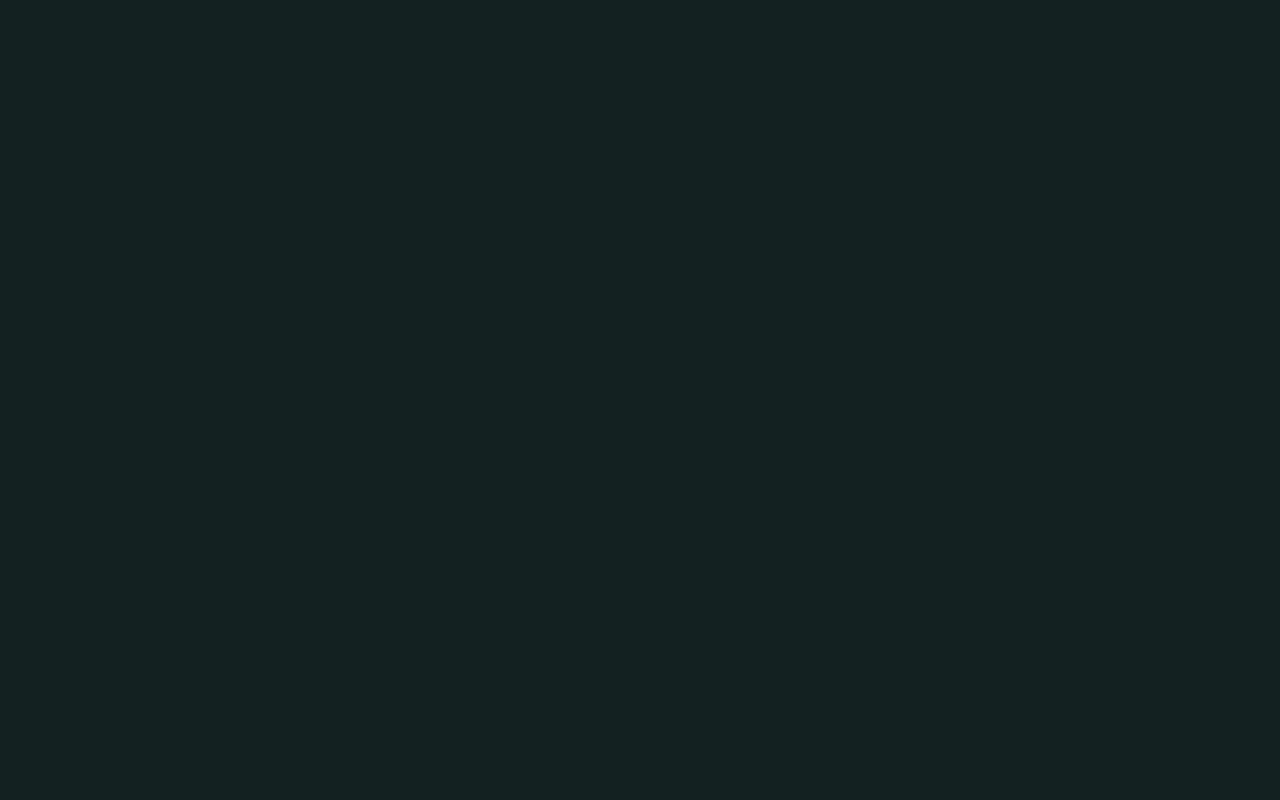
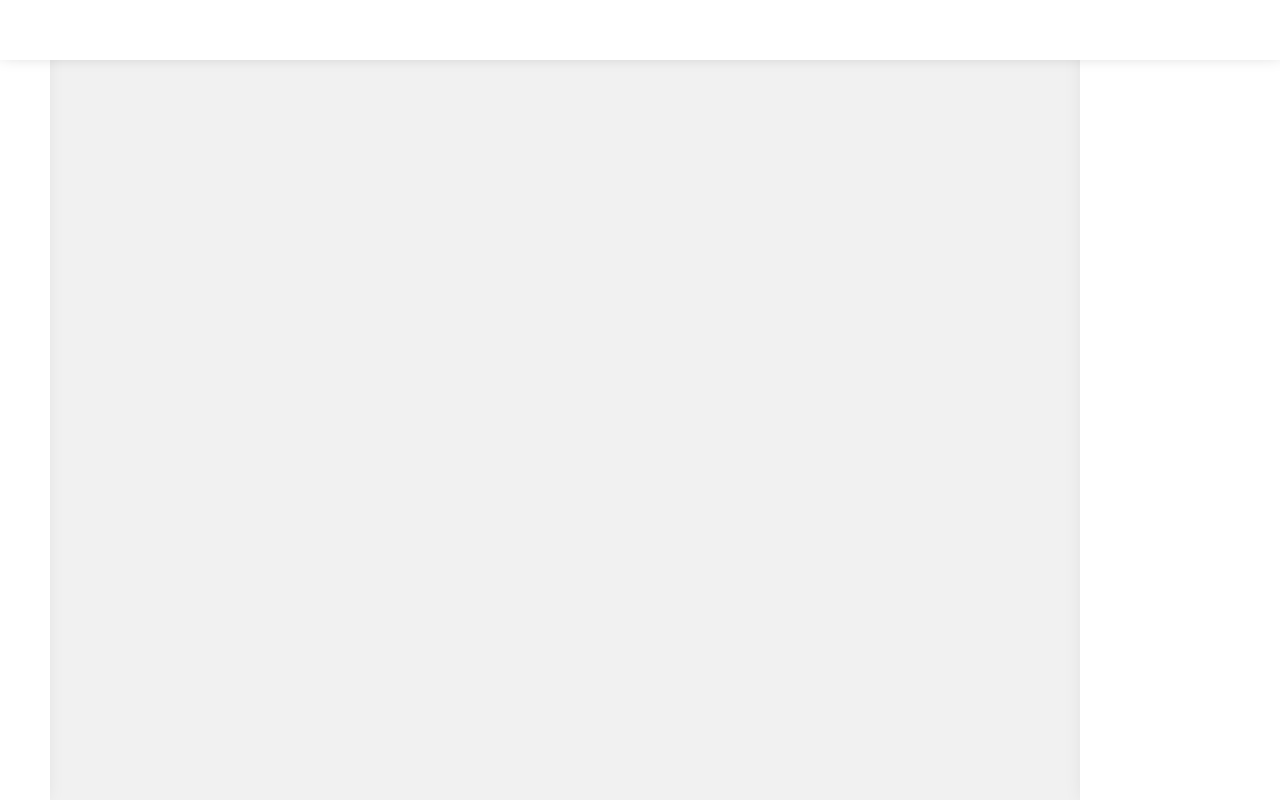
Before and after one commit to john555/drag, a website: page src/index.html in a window 1280 px wide. Drawn offline with nearby package versions, Linux system fonts and the light colour scheme; files that its build step writes are made by us from their sources.

Commit message:
Add basic UI layout

```diff
--- a/src/index.html
+++ b/src/index.html
@@ -4,10 +4,15 @@
   <meta charset="UTF-8">
   <meta name="viewport" content="width=device-width, initial-scale=1.0">
   <meta http-equiv="X-UA-Compatible" content="ie=edge">
-  <title></title>
+  <title>Drag</title>
   <link rel="stylesheet" href="/css/style.css">
 </head>
 <body>
+  <div class="appBar"></div>
+  <aside class="toolbar"></aside>
+  <main class="workspace">
 
+  </main>
+  <aside class="propertiesBar"></aside>
 </body>
 </html>
--- /dev/null
+++ b/src/scss/_app-bar.scss
@@ -0,0 +1,10 @@
+.appBar {
+  position: fixed;
+  top: 0;
+  left: 0;
+  width: 100vw;
+  background: #fff;
+  height: $appBarHeight;
+  z-index: 2;
+  box-shadow: 1px -10px 20px rgba(0, 0, 0, 0.4);
+}
--- /dev/null
+++ b/src/scss/_global.scss
@@ -0,0 +1,16 @@
+* {
+    box-sizing: border-box;
+    margin: 0;
+}
+
+:root {
+    font-size: 62.5%;
+}
+
+body {
+    font-size: 1.6rem;
+    background: #f1f1f1;
+    color: #555;
+    margin: 0;
+    min-height: 100vh;
+}
--- /dev/null
+++ b/src/scss/_properties-bar.scss
@@ -0,0 +1,10 @@
+.propertiesBar {
+  position: fixed;
+  top: 0;
+  right: 0;
+  min-width: 20rem;
+  height: 100vh;
+  padding-top: $appBarHeight;
+  background: #fff;
+  box-shadow: 5px 0 20px rgba(0, 0, 0, 0.1);
+}
--- /dev/null
+++ b/src/scss/_toolbar.scss
@@ -0,0 +1,10 @@
+.toolbar {
+  position: fixed;
+  top: 0;
+  left: 0;
+  width: $toolbarWidth;
+  height: 100vh;
+  padding-top: $appBarHeight;
+  background: #fff;
+  box-shadow: -5px 0 20px rgba(0, 0, 0, 0.1);
+}
--- /dev/null
+++ b/src/scss/_vars.scss
@@ -0,0 +1,6 @@
+// dimensions
+
+$appBarHeight: 6rem;
+$toolbarWidth: 5rem;
+
+// colors
--- /dev/null
+++ b/src/scss/_workspace.scss
@@ -0,0 +1,6 @@
+.workspace {
+  width: 100vw;
+  height: 100vh;
+  padding-top: $appBarHeight;
+  padding-left: $toolbarWidth;
+}
--- a/src/scss/style.scss
+++ b/src/scss/style.scss
@@ -1,15 +1,6 @@
-* {
-    box-sizing: border-box;
-    margin: 0;
-}
-
-:root {
-    font-size: 62.5%;
-}
-
-body {
-    font-size: 1.6rem;
-    background: #122121;
-    color: #555;
-    margin: 0;
-}
+@import 'vars';
+@import 'global';
+@import 'app-bar';
+@import 'toolbar';
+@import 'properties-bar';
+@import 'workspace';
```
